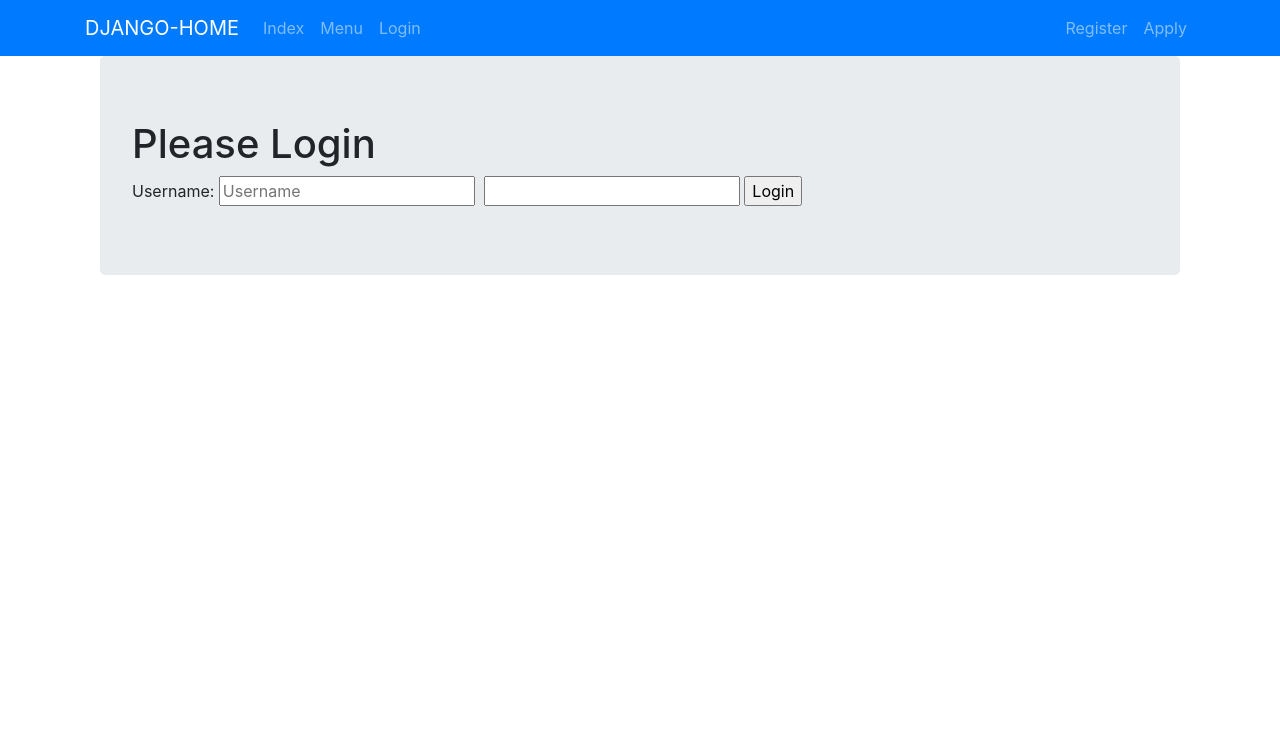
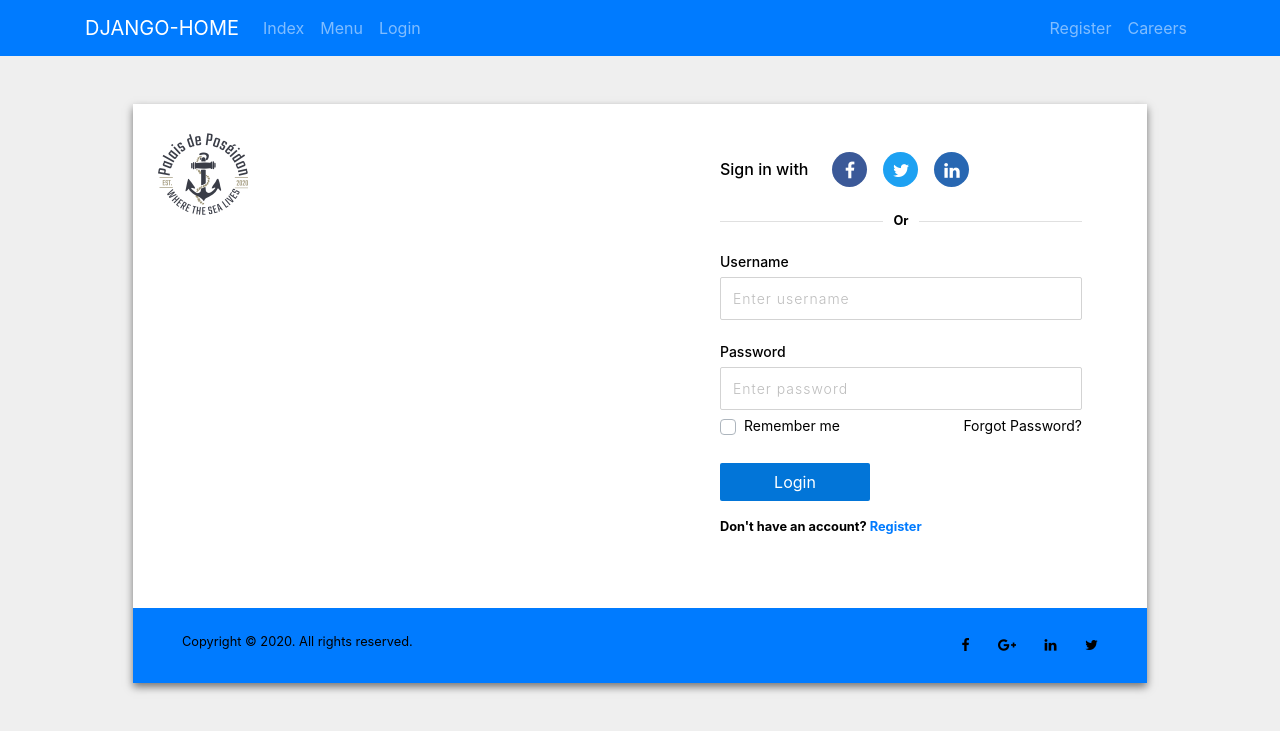
Before and after one commit to jmuratov98/CSC322-Project, a Django app: page /users/user_login/ in a window 1280 px wide. Shown: the top 731 px of the page. Run offline with Django 3.2, Linux system fonts and the light colour scheme; some libraries are stand-ins or nearby versions.

Commit message:
Added new logging in screen

```diff
--- /dev/null
+++ b/cuisino/static/css/users/main.css
@@ -0,0 +1,172 @@
+body {
+    color: #000;
+    overflow-x: hidden;
+    height: 100%;
+    background-color: #EFEFEF;
+    background-repeat: no-repeat
+}
+
+.card0 {
+    box-shadow: 0px 4px 8px 0px #757575;
+    border-radius: 0px
+}
+
+.card2 {
+    margin: 0px 40px
+}
+
+.logo {
+    display: flex;
+    justify-content: center;
+    align-items: center;
+    width: 100px;
+    height: 100px;
+    margin-top: 20px;
+    margin-left: 35px;
+}
+
+.image {
+    width: 360px;
+    height: 280px
+}
+
+.border-line {
+    border-right: 1px solid #EEEEEE
+}
+
+.facebook {
+    background-color: #3b5998;
+    color: #fff;
+    font-size: 18px;
+    padding-top: 5px;
+    border-radius: 50%;
+    width: 35px;
+    height: 35px;
+    cursor: pointer
+}
+
+.twitter {
+    background-color: #1DA1F2;
+    color: #fff;
+    font-size: 18px;
+    padding-top: 5px;
+    border-radius: 50%;
+    width: 35px;
+    height: 35px;
+    cursor: pointer
+}
+
+.linkedin {
+    background-color: #2867B2;
+    color: #fff;
+    font-size: 18px;
+    padding-top: 5px;
+    border-radius: 50%;
+    width: 35px;
+    height: 35px;
+    cursor: pointer
+}
+
+.line {
+    height: 1px;
+    width: 45%;
+    background-color: #E0E0E0;
+    margin-top: 10px
+}
+
+.or {
+    width: 10%;
+    font-weight: bold
+}
+
+.text-sm {
+    font-size: 14px !important
+}
+
+::placeholder {
+    color: #BDBDBD;
+    opacity: 1;
+    font-weight: 300
+}
+
+:-ms-input-placeholder {
+    color: #BDBDBD;
+    font-weight: 300
+}
+
+::-ms-input-placeholder {
+    color: #BDBDBD;
+    font-weight: 300
+}
+
+input,
+textarea {
+    padding: 10px 12px 10px 12px;
+    border: 1px solid lightgrey;
+    border-radius: 2px;
+    margin-bottom: 5px;
+    margin-top: 2px;
+    width: 100%;
+    box-sizing: border-box;
+    color: #2C3E50;
+    font-size: 14px;
+    letter-spacing: 1px
+}
+
+input:focus,
+textarea:focus {
+    -moz-box-shadow: none !important;
+    -webkit-box-shadow: none !important;
+    box-shadow: none !important;
+    border: 1px solid #304FFE;
+    outline-width: 0
+}
+
+button:focus {
+    -moz-box-shadow: none !important;
+    -webkit-box-shadow: none !important;
+    box-shadow: none !important;
+    outline-width: 0
+}
+
+a {
+    color: inherit;
+    cursor: pointer
+}
+
+.btn-blue {
+    background-color: #0275d8;
+    width: 150px;
+    color: #fff;
+    border-radius: 2px
+}
+
+.btn-blue:hover {
+    background-color: #000;
+    cursor: pointer
+}
+
+.bg-blue {
+    color: #fff;
+    background-color: #1A237E
+}
+
+@media screen and (max-width: 991px) {
+    .logo {
+        margin-left: 0px
+    }
+
+    .image {
+        width: 300px;
+        height: 220px
+    }
+
+    .border-line {
+        border-right: none
+    }
+
+    .card2 {
+        border-top: 1px solid #EEEEEE !important;
+        margin: 0px 15px
+    }
+}
--- a/cuisino/templates/users/base.html
+++ b/cuisino/templates/users/base.html
@@ -5,6 +5,7 @@
         <meta name="viewport" content="width=device-width, initial-scale=1.0">
 
         <link rel="stylesheet" href="https://cdn.jsdelivr.net/npm/bootstrap@4.5.3/dist/css/bootstrap.min.css" integrity="sha384-TX8t27EcRE3e/ihU7zmQxVncDAy5uIKz4rEkgIXeMed4M0jlfIDPvg6uqKI2xXr2" crossorigin="anonymous">
+        <link rel="stylesheet" href="https://stackpath.bootstrapcdn.com/font-awesome/4.7.0/css/font-awesome.min.css">
         {% block stylesheets %}
         {% endblock %}
     </head>
@@ -33,7 +34,7 @@
                         {% endif %}
                     {% else %}
                         <li class="nav-item"> <a class="nav-link" href="{%url 'users:register'%}">Register</a></li>
-                        <li class="nav-item"> <a class="nav-link" href="{%url 'users:apply'%}">Apply</a></li>
+                        <li class="nav-item"> <a class="nav-link" href="{%url 'users:apply'%}">Careers</a></li>
                     {% endif %}
                 </ul>
             </div>
--- a/cuisino/templates/users/login.html
+++ b/cuisino/templates/users/login.html
@@ -1,24 +1,67 @@
 {% extends 'users/base.html' %}
-{% block stylesheets %}{% endblock %}
+{% load static %}
+
+{% block stylesheets %}
+<link rel="stylesheet" type="text/css" href="{% static 'css/users/main.css' %}">
+{% endblock %}
+
 {% block body_block %}
 <title>Assiette de Poséidon ψ Login Page</title>
-  <div class="container">
-    <div class="jumbotron">
-      <h1>Please Login</h1>
 
-        <form method="post" action="{% url 'users:user_login' %}">
-          {% csrf_token %}
-          {# A more "HTML" way of creating the login form#}
-          <label for="username">Username:</label>
-          <input type="text" name="username" placeholder="Username">
-
-          <label for="password"></label>
-          <input type="password" name="password">
-
-          <input type="submit" name="" value="Login">
-
-        </form>
-
+<div class="container-fluid px-1 px-md-5 px-lg-1 px-xl-5 py-5 mx-auto">
+    <div class="card card0 border-0">
+        <div class="row d-flex">
+            <div class="col-lg-6">
+                <div class="card1 pb-5">
+                    <div class="row" style="display: flex;">
+                        <img src="{% static 'img/logo.png' %}" class="logo">
+                    </div>
+                </div>
+            </div>
+            <div class="col-lg-6">
+                <div class="card2 card border-0 px-4 py-5">
+                    <div class="row mb-4 px-3">
+                        <h6 class="mb-0 mr-4 mt-2">Sign in with</h6>
+                        <div class="facebook text-center mr-3">
+                            <div class="fa fa-facebook"></div>
+                        </div>
+                        <div class="twitter text-center mr-3">
+                            <div class="fa fa-twitter"></div>
+                        </div>
+                        <div class="linkedin text-center mr-3">
+                            <div class="fa fa-linkedin"></div>
+                        </div>
+                    </div>
+                    <div class="row px-3 mb-4">
+                        <div class="line"></div> <small class="or text-center">Or</small>
+                        <div class="line"></div>
+                    </div>
+                    <form method="POST">
+                        {% csrf_token %}
+                        <div class="row px-3">
+                            <label class="mb-1">
+                                <h6 class="mb-0 text-sm">Username</h6>
+                            </label>
+                            <input class="mb-4" type="text" name="username" placeholder="Enter username">
+                        </div>
+                        <div class="row px-3"> <label class="mb-1">
+                                <h6 class="mb-0 text-sm">Password</h6>
+                            </label> <input type="password" name="password" placeholder="Enter password"> </div>
+                        <div class="row px-3 mb-4">
+                            <div class="custom-control custom-checkbox custom-control-inline"> <input id="chk1" type="checkbox" name="chk" class="custom-control-input"> <label for="chk1" class="custom-control-label text-sm">Remember me</label> </div> <a href="#" class="ml-auto mb-0 text-sm">Forgot Password?</a>
+                        </div>
+                        <div class="row mb-3 px-3"> <button type="submit" class="btn btn-blue text-center">Login</button> </div>
+                        <div class="row mb-4 px-3"> <small class="font-weight-bold">Don't have an account? <a class="text-primary ">Register</a></small> </div>
+                    </form>
+                </div>
+            </div>
+        </div>
+        <div class="bg-primary py-4">
+            <div class="row px-3">
+                <small class="ml-4 ml-sm-5 mb-2">Copyright &copy; 2020. All rights reserved.</small>
+                <div class="social-contact ml-4 ml-sm-auto"> <span class="fa fa-facebook mr-4 text-sm"></span> <span class="fa fa-google-plus mr-4 text-sm"></span> <span class="fa fa-linkedin mr-4 text-sm"></span> <span class="fa fa-twitter mr-4 mr-sm-5 text-sm"></span> </div>
+            </div>
+        </div>
     </div>
-  </div>
+</div>
 {% endblock %}
```
Also changed, not shown: cuisino/db.sqlite3, cuisino/static/img/logo.png (added).
